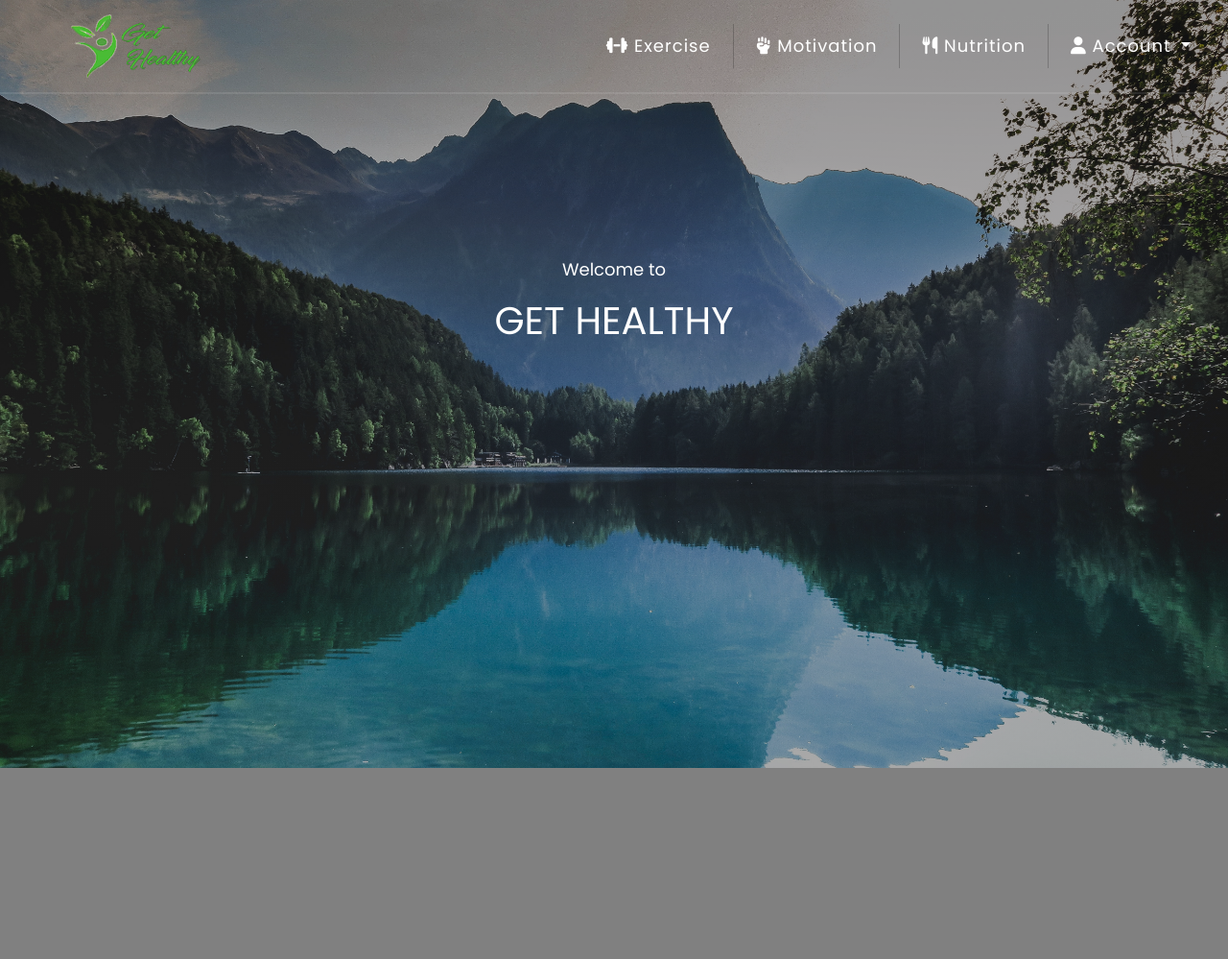
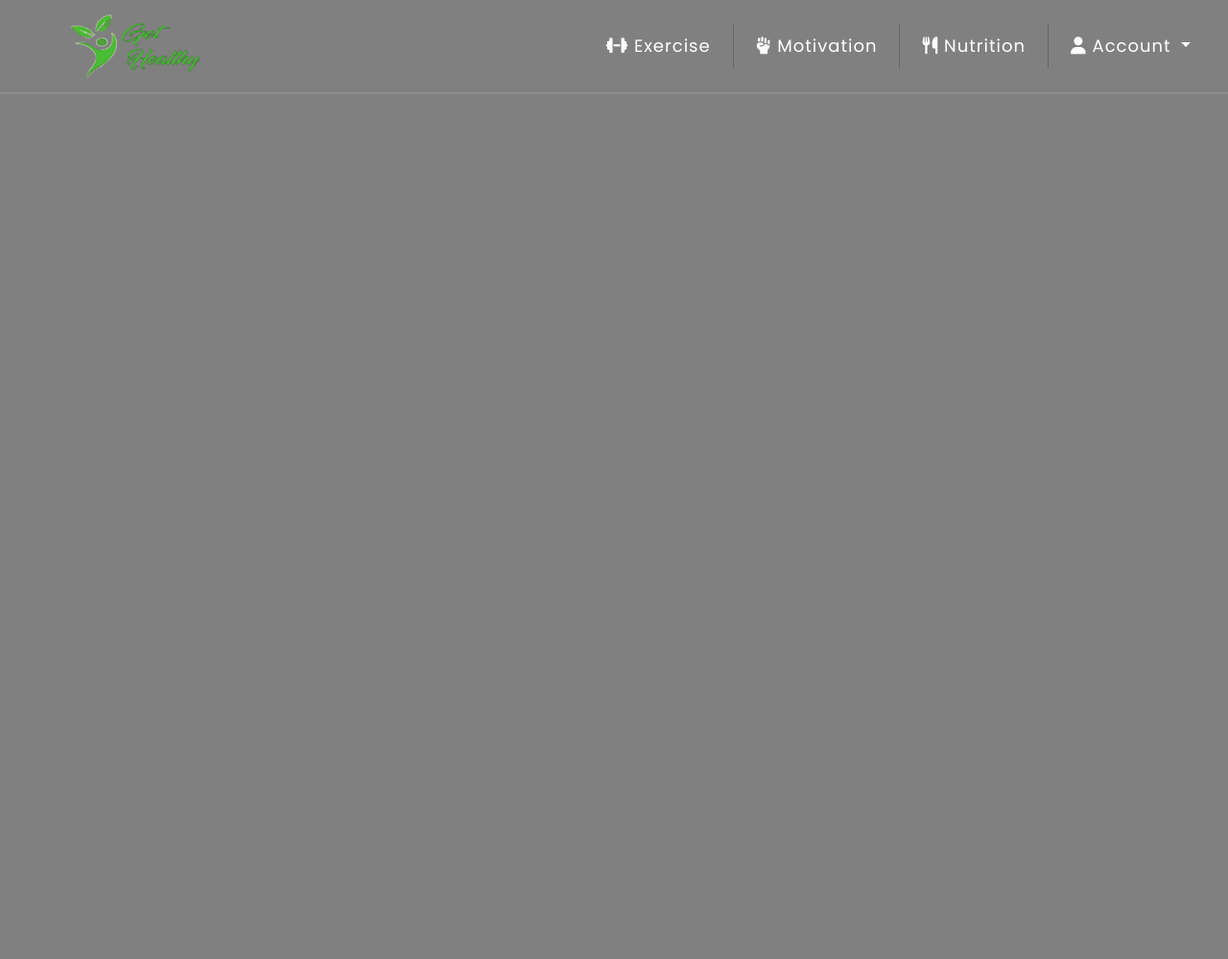
Before and after one commit to JohnLi-98/Get-Healthy, a PHP site: page /exercise.php in a window 1280 px wide. Shown: the top 999 px of the page at 96% size. After the commit the page ends 98 px from the top, so only its background shows below. Run offline with PHP 8.4, Linux system fonts and the light colour scheme; some libraries are stand-ins or nearby versions.

Commit message:
sorted the styling and scripting file links as well as adding the navbar and a test container to each main page

```diff
--- a/exercise.php
+++ b/exercise.php
@@ -21,21 +21,12 @@ session_start();
 
 <body>
     <?php
+    // add if else statement for user login check
     include "common/nav-unauth.html";
     //include "common/nav-auth.php";
     ?>
 
-    <!-- Jumbotron that fills the height of the screen -->
-    <div class="jumbotron jumbotron-fluid" id="indexJumbotron">
-        <div class="row align-items-center mx-auto h-75 w-100">
-            <div class="col text-center">
-                <p>Welcome to</p>
-                <h1>GET HEALTHY</h1>
-            </div>
-        </div>
-    </div>
-
-    <div id="test">
+    <div class="container-fluid" id="test">
 
     </div>
 
--- a/index.php
+++ b/index.php
@@ -21,8 +21,9 @@ session_start();
 
 <body>
     <?php
-    //include "common/nav-unauth.html";
-    include "common/nav-auth.php";
+    // add if else statement for user login check
+    include "common/nav-unauth.html";
+    //include "common/nav-auth.php";
     ?>
 
     <!-- Jumbotron that fills the height of the screen -->
```
Also changed, not shown: motivation.php (+11 -2 lines), nutrition.php (+11 -2 lines).
